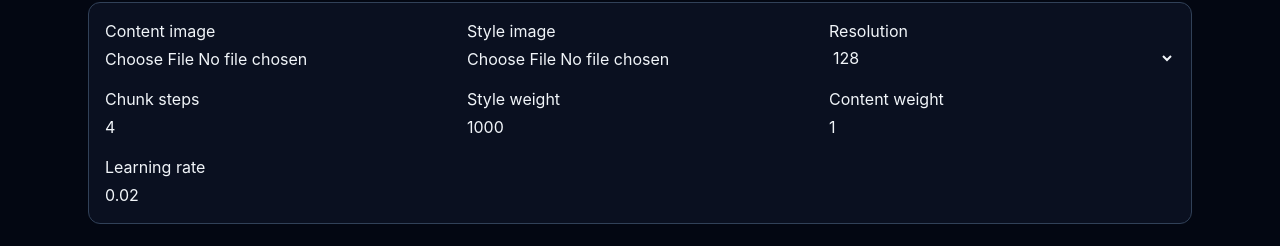
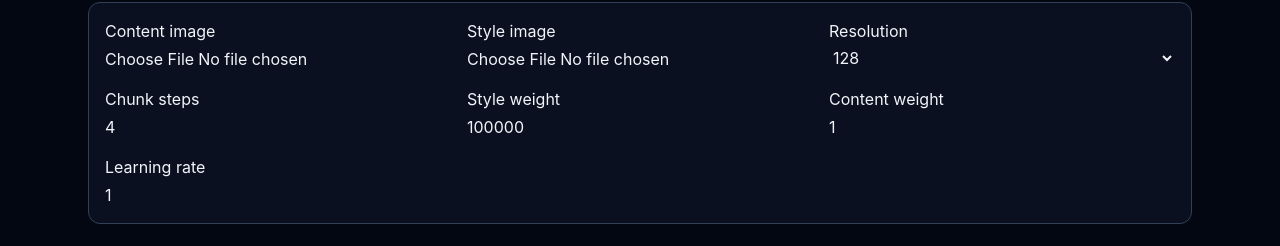
Before and after one commit to zioul123/web-style-transfer, a React (Vite) app: page / in a window 1280 px wide. Shown: the part 212-458 px from the top of the page. Built offline with nearby package versions, Linux system fonts and the light colour scheme.

Commit message:
Tune default optimizer strength for visible style updates

```diff
--- a/src/App.tsx
+++ b/src/App.tsx
@@ -114,8 +114,8 @@ function App() {
   const [resolution, setResolution] = useState<ResolutionPreset>(128)
   const [stepsPerChunk, setStepsPerChunk] = useState<number>(4)
   const [contentWeight, setContentWeight] = useState<number>(1)
-  const [styleWeight, setStyleWeight] = useState<number>(1000)
-  const [learningRate, setLearningRate] = useState<number>(0.02)
+  const [styleWeight, setStyleWeight] = useState<number>(100000)
+  const [learningRate, setLearningRate] = useState<number>(1)
   const [iterations, setIterations] = useState<number>(0)
   const [isRunning, setIsRunning] = useState<boolean>(false)
   const [lastLoss, setLastLoss] = useState<number | null>(null)
```
